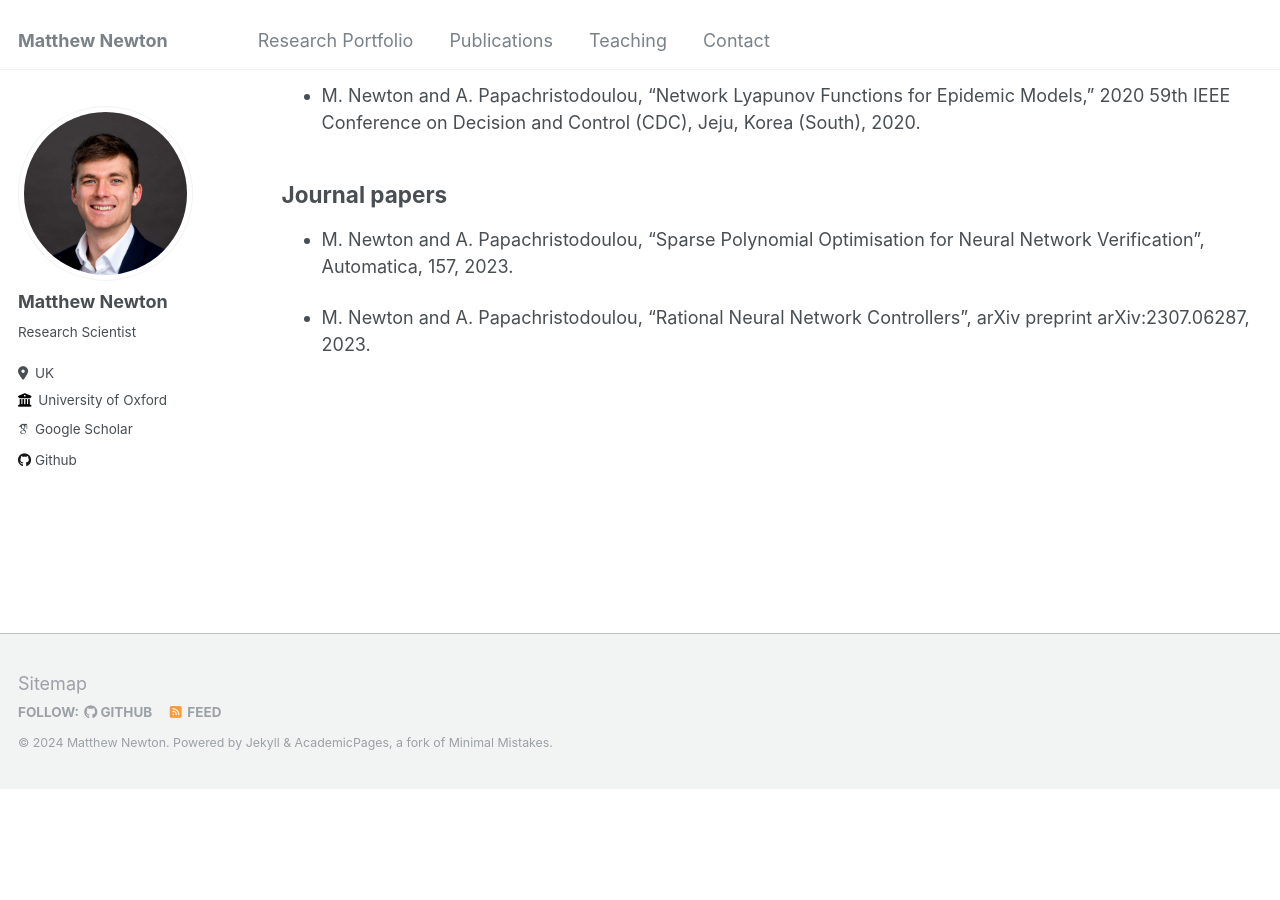
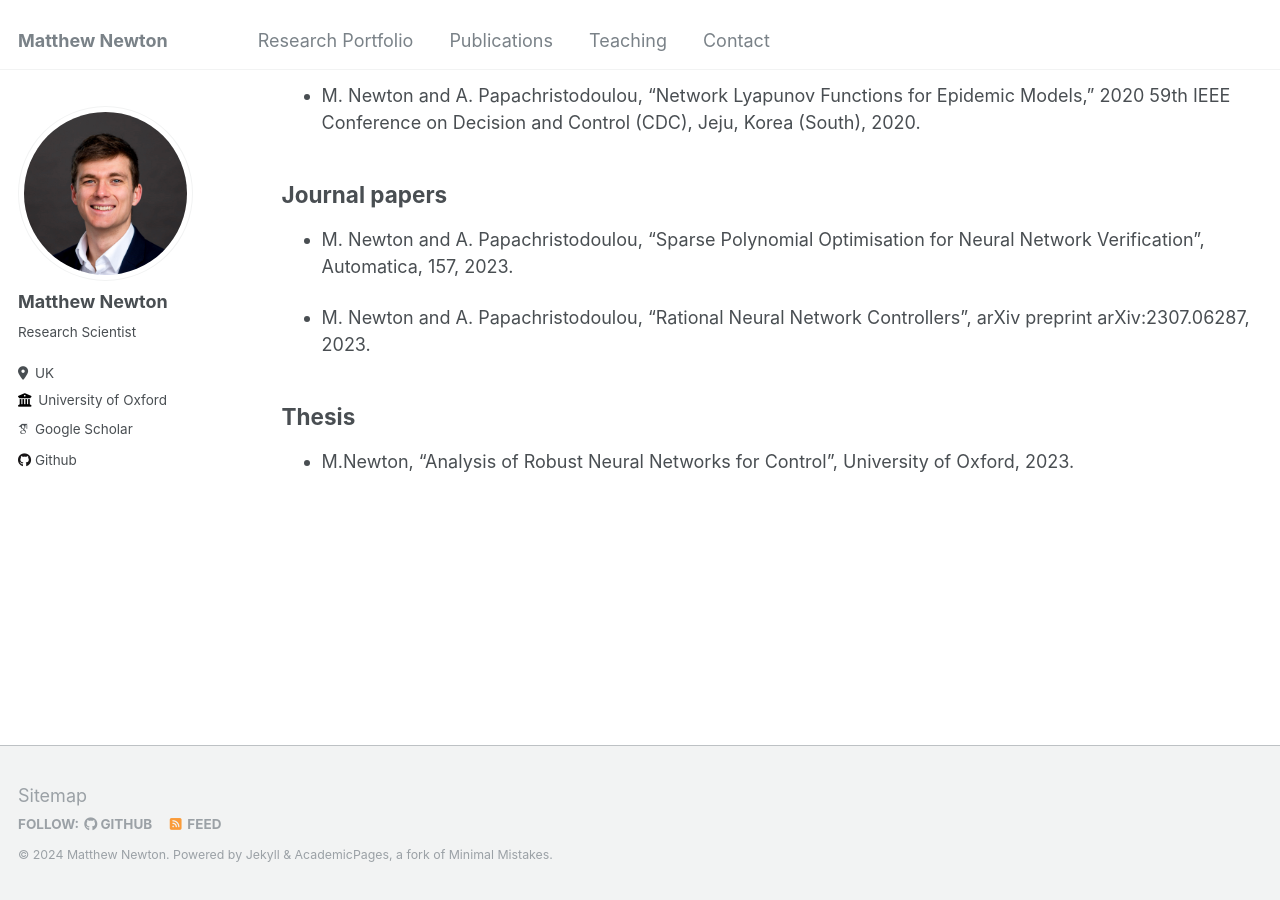
Before and after one commit to M-attNewton/m-attnewton.github.io, a Jekyll site: the page built from _pages/publications.md, in a window 1280 px wide and 900 px high, scrolled down 597 px. Built offline with Jekyll 4.4.1, drawn with Linux system fonts in a browser that asks for light colours; some web fonts are replaced; before the commit the page ends 1385 px from its top, so only the background shows below that.

Commit message:
Update publications.md

```diff
--- a/_pages/publications.md
+++ b/_pages/publications.md
@@ -29,6 +29,10 @@ author_profile: true
 
 * M. Newton and A. Papachristodoulou, “Rational Neural Network Controllers", arXiv preprint arXiv:2307.06287, 2023.
 
+## Thesis
+
+* M.Newton, "Analysis of Robust Neural Networks for Control", University of Oxford, 2023.
+
 {% include base_path %}
 
 {::comment}
```
